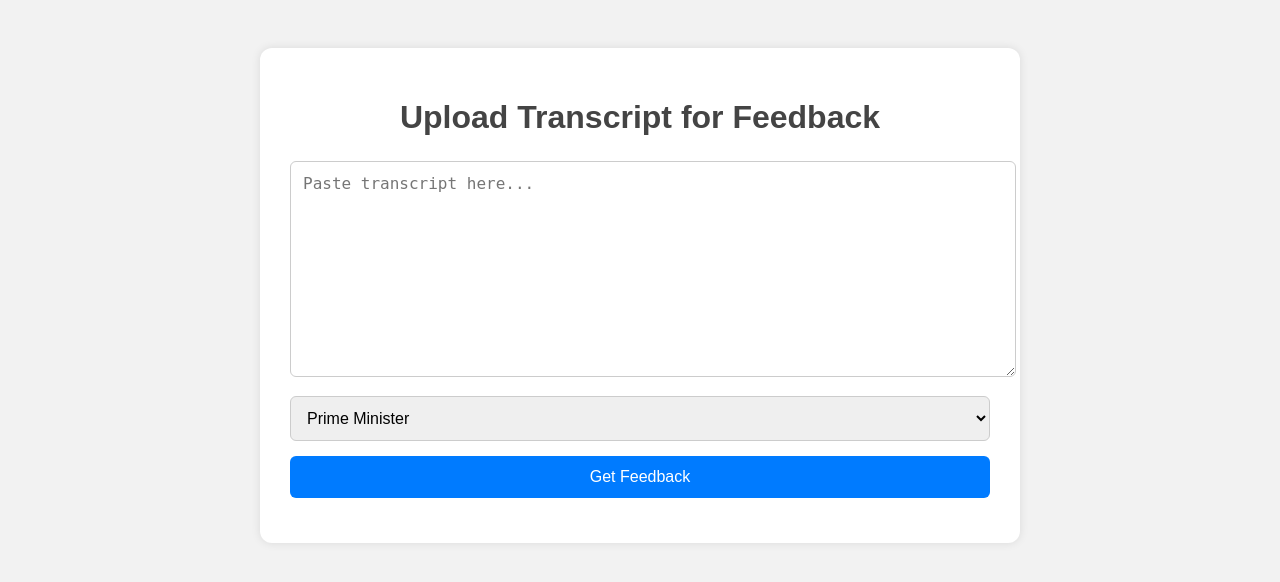
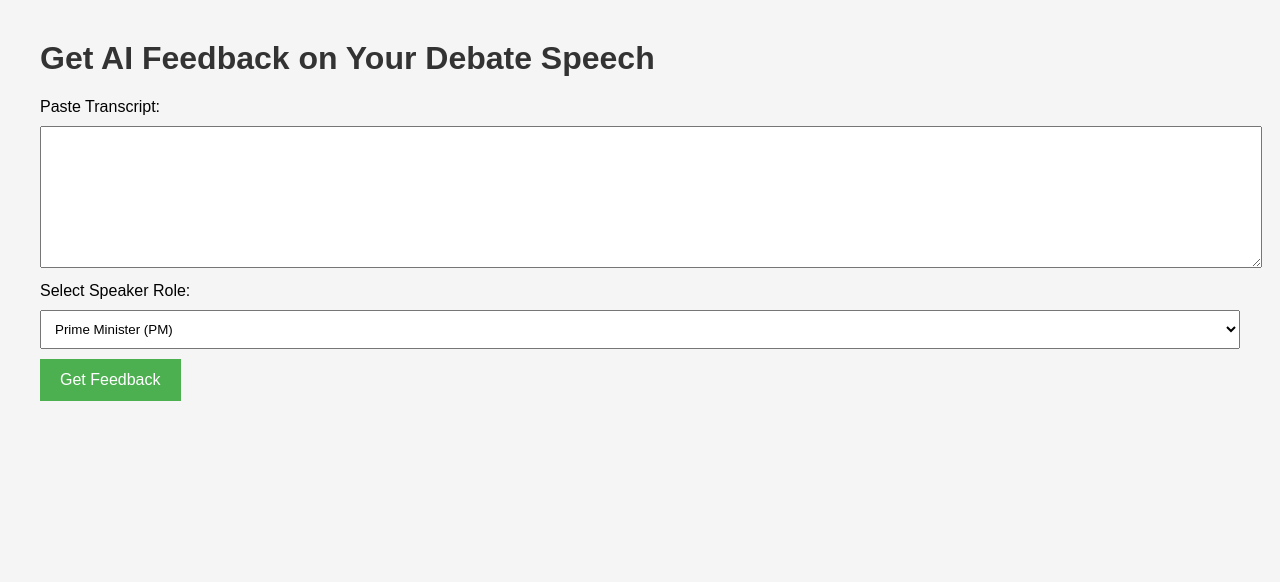
Before and after one commit to adityasingh-0803/tabbygen-flask, a Flask app: page / in a window 1280 px wide. Shown: the top 582 px of the page. Run offline with Flask 3, Linux system fonts and the light colour scheme.

Commit message:
Update upload_transcript.html

```diff
--- a/templates/upload_transcript.html
+++ b/templates/upload_transcript.html
@@ -1,20 +1,52 @@
 <!DOCTYPE html>
 <html>
 <head>
-    <title>Debate Feedback</title>
-    <link rel="stylesheet" href="{{ url_for('static', filename='style.css') }}">
+    <title>Debate AI Feedback</title>
+    <style>
+        body {
+            font-family: Arial, sans-serif;
+            margin: 40px;
+            background-color: #f5f5f5;
+        }
+        h1 {
+            color: #333;
+        }
+        textarea, select {
+            width: 100%;
+            padding: 10px;
+            margin: 10px 0;
+        }
+        button {
+            background-color: #4CAF50;
+            color: white;
+            padding: 12px 20px;
+            border: none;
+            cursor: pointer;
+            font-size: 16px;
+        }
+        .feedback-box {
+            background-color: #fff;
+            padding: 20px;
+            margin-top: 20px;
+            border-left: 6px solid #4CAF50;
+            white-space: pre-wrap;
+        }
+    </style>
 </head>
 <body>
-    <div class="container">
-        <h1>Upload Transcript for Feedback</h1>
+    <h1>Get AI Feedback on Your Debate Speech</h1>
     <form method="post">
-            <textarea name="transcript" placeholder="Paste transcript here..." rows="10"></textarea>
-            <select name="role">
-                <option value="PM">Prime Minister</option>
-                <option value="LO">Leader of Opposition</option>
-                <option value="MG">Member of Government</option>
-                <option value="MO">Member of Opposition</option>
+        <label for="transcript">Paste Transcript:</label>
+        <textarea name="transcript" rows="8" required></textarea>
+
+        <label for="role">Select Speaker Role:</label>
+        <select name="role" required>
+            <option value="PM">Prime Minister (PM)</option>
+            <option value="LO">Leader of Opposition (LO)</option>
+            <option value="MG">Member of Government (MG)</option>
+            <option value="MO">Member of Opposition (MO)</option>
         </select>
+
         <button type="submit">Get Feedback</button>
     </form>
 
@@ -24,6 +56,5 @@
         <p>{{ feedback }}</p>
     </div>
     {% endif %}
-    </div>
 </body>
 </html>
```
Lines whose indentation alone changed are shown as unchanged.
